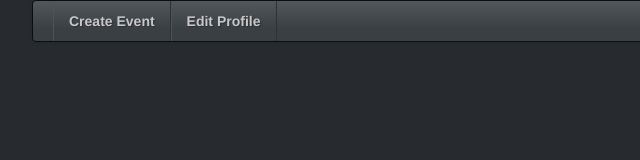
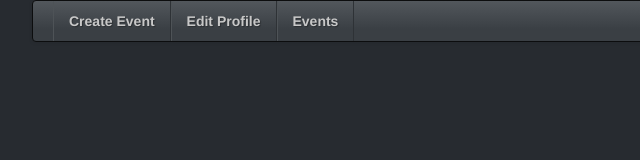
Before and after one commit to rmoncrief/AngularTutorials, a website: page DemoApp/DemoApp/app/index.html in a window 1280 px wide. Shown: the full height of the page, 138-778 px from the left. Drawn offline with Linux system fonts and the light colour scheme.

Commit message:
Added link to events

```diff
--- a/DemoApp/DemoApp/app/index.html
+++ b/DemoApp/DemoApp/app/index.html
@@ -15,6 +15,7 @@
         <ul class="nav">
           <li><a href="#/newEvent">Create Event</a></li>
           <li><a href="#/editProfile">Edit Profile</a></li>
+          <li><a href="#/events">Events</a></li>
         </ul>
       </div>
     </div>
```
